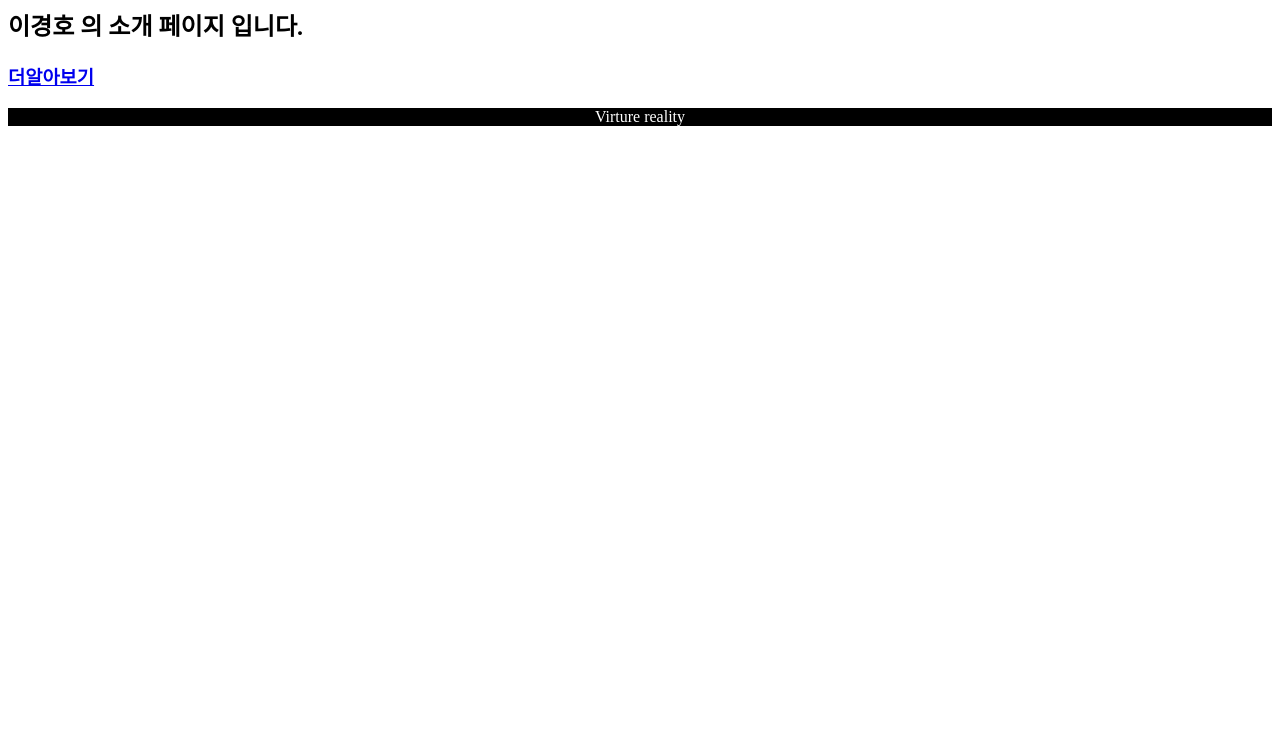
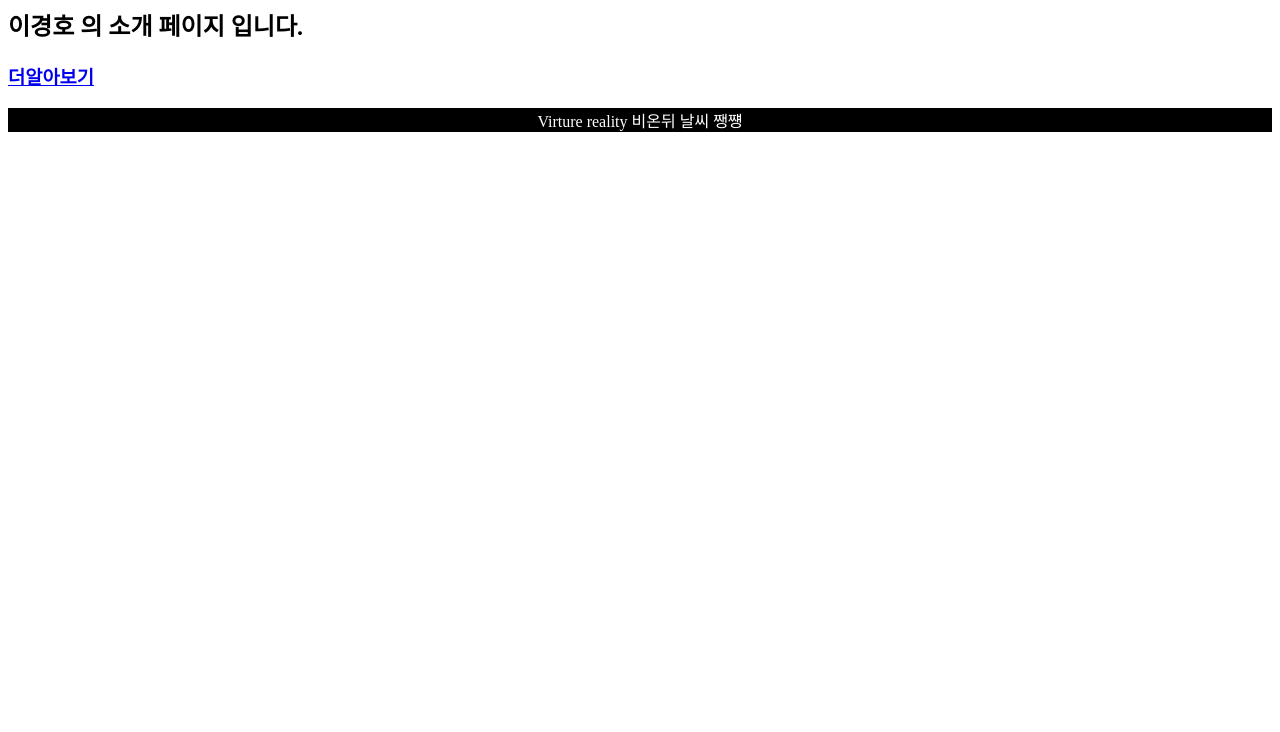
Before and after one commit to kyungho-lee/practive_git, a plain HTML site: page simpleWebpage/index.html in a window 1280 px wide. Shown: the part 68-800 px from the top of the page. Drawn offline with Linux system fonts and the light colour scheme.

Commit message:
열심히 짠 코드

```diff
--- a/simpleWebpage/index.html
+++ b/simpleWebpage/index.html
@@ -17,4 +17,6 @@
 </h3>
 <p>
     Virture reality
+
+    비온뒤 날씨 쨍쩅
 </p>
```
